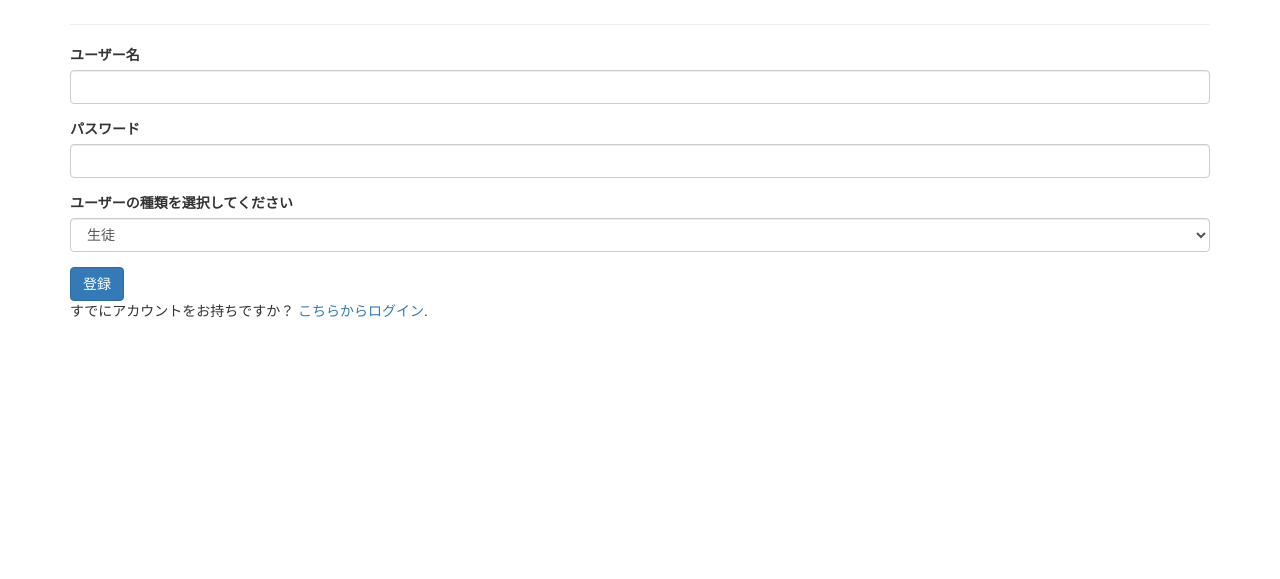
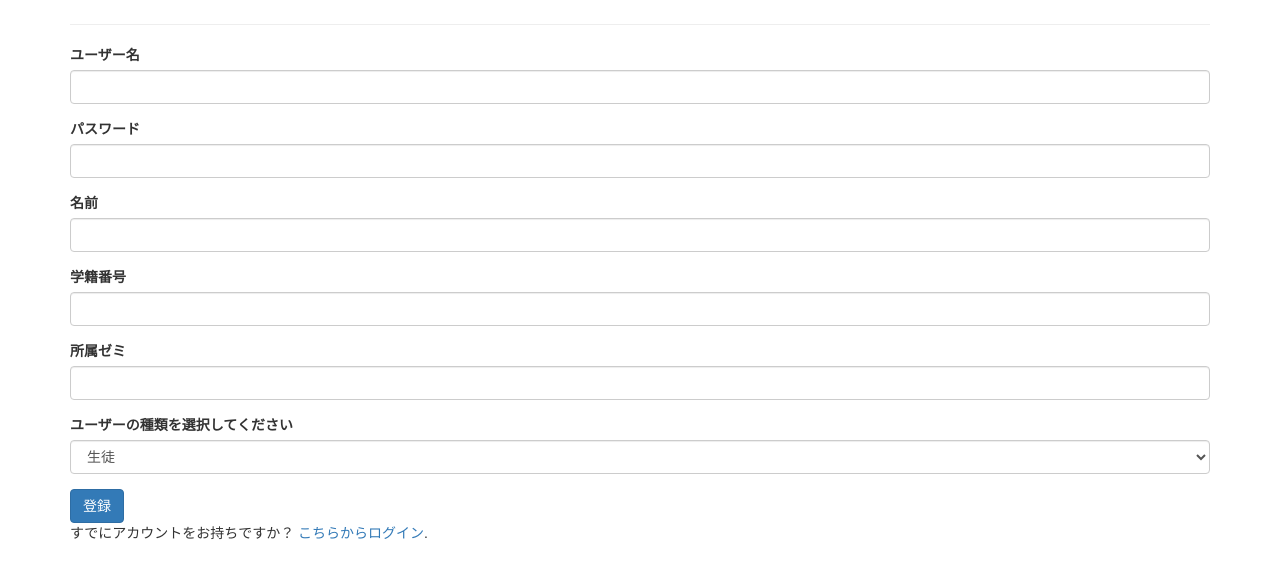
Before and after one commit to To-Takemoto/ePortfolio_prot, a Flask app: page /register in a window 1280 px wide. Shown: the part 190-769 px from the top of the page. Run offline with Flask 3, Linux system fonts and the light colour scheme; some libraries are stand-ins or nearby versions.

Commit message:
登録時にプロフィールも書くようにする

```diff
--- a/app/templates/register.html
+++ b/app/templates/register.html
@@ -16,6 +16,21 @@
         <label for="password">パスワード</label>
         <input type="password" class="form-control" id="password" name="password" required>
     </div>
+    <!-- フルネーム入力フィールド -->
+    <div class="form-group">
+        <label for="full_name">名前</label>
+        <input type="text" class="form-control" id="full_name" name="full_name" required>
+    </div>
+    <!-- 学籍番号入力フィールド -->
+    <div class="form-group">
+        <label for="student_number">学籍番号</label>
+        <input type="text" class="form-control" id="student_number" name="student_number" required>
+    </div>
+    <!-- 所属ゼミ入力フィールド -->
+    <div class="form-group">
+        <label for="seminar">所属ゼミ</label>
+        <input type="text" class="form-control" id="seminar" name="seminar">
+    </div>
     <div class="form-group">
         <label for="role">ユーザーの種類を選択してください</label>
         <select class="form-control" id="role" name="role">
```
